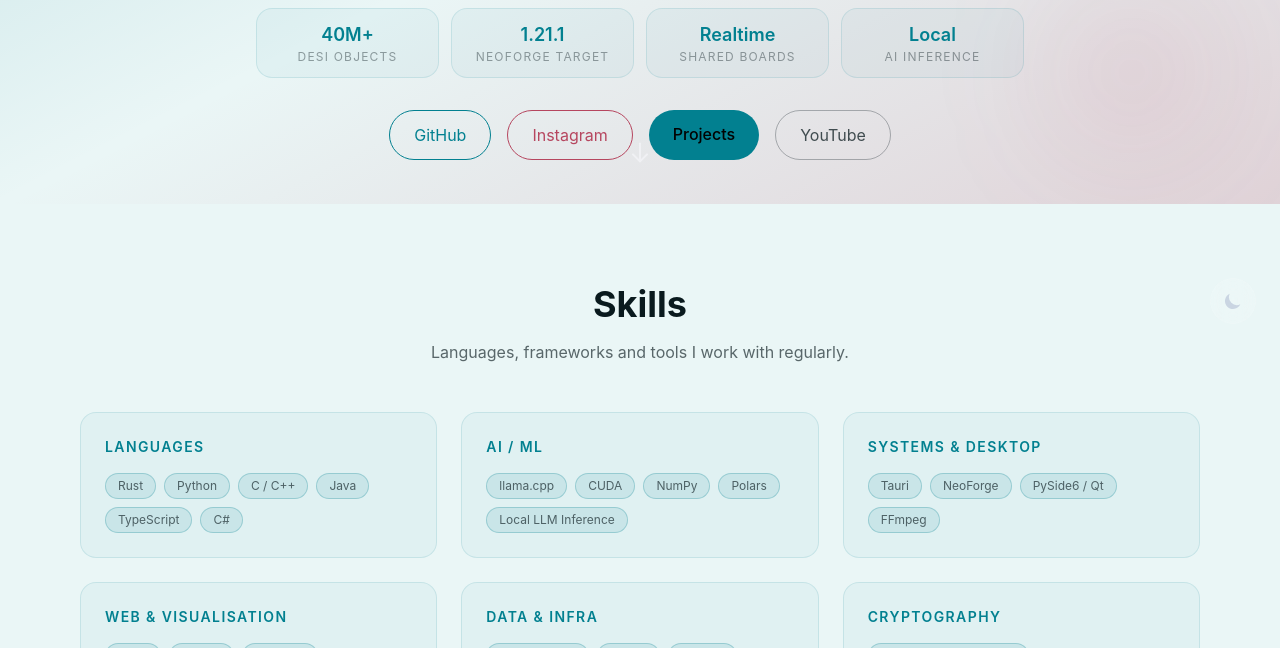
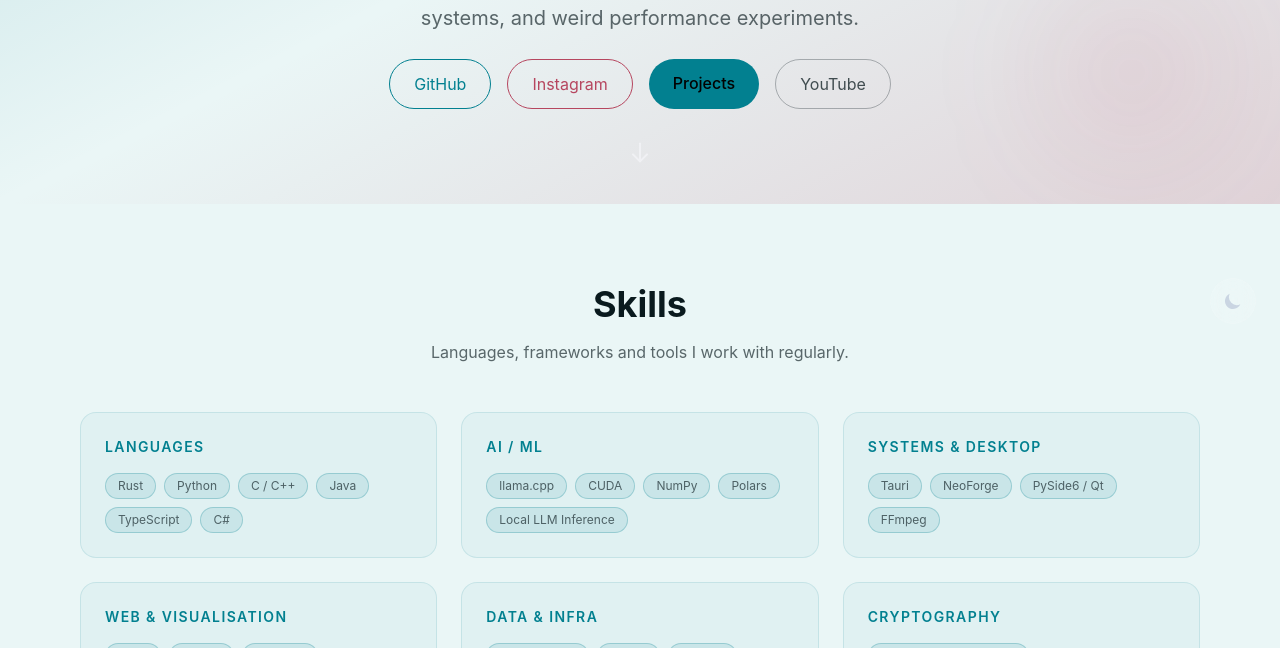
Before and after one commit to TheFirstIstari/TheFirstIstari.github.io, an Astro site: page / in a window 1280 px wide. Shown: the part 452-1100 px from the top of the page. Built offline with nearby package versions, Linux system fonts and the light colour scheme; Astro itself is replaced by a stand-in of ours.

Commit message:
Simplify hero and refresh favicon.
Generated with [Devin](https://cli.devin.ai/docs)

Co-Authored-By: Devin <158243242+devin-ai-integration[bot]@users.noreply.github.com>

```diff
--- a/src/components/Hero.tsx
+++ b/src/components/Hero.tsx
@@ -98,25 +98,6 @@ export default function Hero() {
           Building local-first AI tools, realtime apps, astronomy visualisers, Minecraft systems, and weird performance experiments.
         </motion.p>
 
-        <motion.div
-          className="mb-8 grid grid-cols-2 md:grid-cols-4 gap-3"
-          initial={{ y: 20, opacity: 0 }}
-          animate={{ y: 0, opacity: 1 }}
-          transition={{ delay: 0.45, duration: 0.6 }}
-        >
-          {[
-            ["40M+", "DESI objects"],
-            ["1.21.1", "NeoForge target"],
-            ["Realtime", "shared boards"],
-            ["Local", "AI inference"],
-          ].map(([value, label]) => (
-            <div key={label} className="rounded-2xl px-4 py-3" style={{ background: "var(--bg-card)", border: "1px solid var(--border)" }}>
-              <div className="text-lg font-semibold" style={{ color: "#028090" }}>{value}</div>
-              <div className="text-xs uppercase tracking-widest" style={{ color: "var(--text-faint)" }}>{label}</div>
-            </div>
-          ))}
-        </motion.div>
-
         {/* Links */}
         <motion.div
           className="flex flex-wrap gap-4 justify-center"
--- a/src/layouts/Layout.astro
+++ b/src/layouts/Layout.astro
@@ -16,7 +16,8 @@ const canonicalURL = new URL(Astro.url.pathname, Astro.site ?? 'https://tweak.wi
   <head>
     <meta charset="UTF-8" />
     <meta name="viewport" content="width=device-width, initial-scale=1.0" />
-    <link rel="icon" type="image/svg+xml" href="/favicon.svg" />
+    <link rel="icon" type="image/svg+xml" href="/favicon.svg?v=2" />
+    <link rel="alternate icon" href="/favicon.ico?v=2" />
     <link rel="canonical" href={canonicalURL} />
     <meta name="generator" content={Astro.generator} />
 
```
Also changed, not shown: public/favicon.ico.
